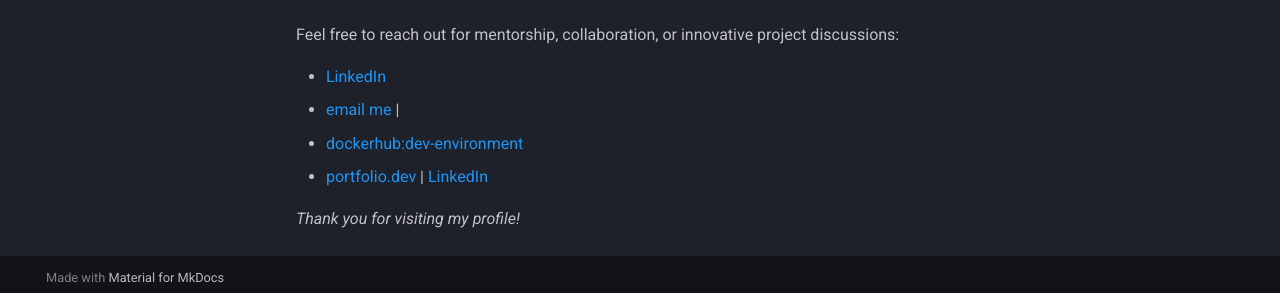
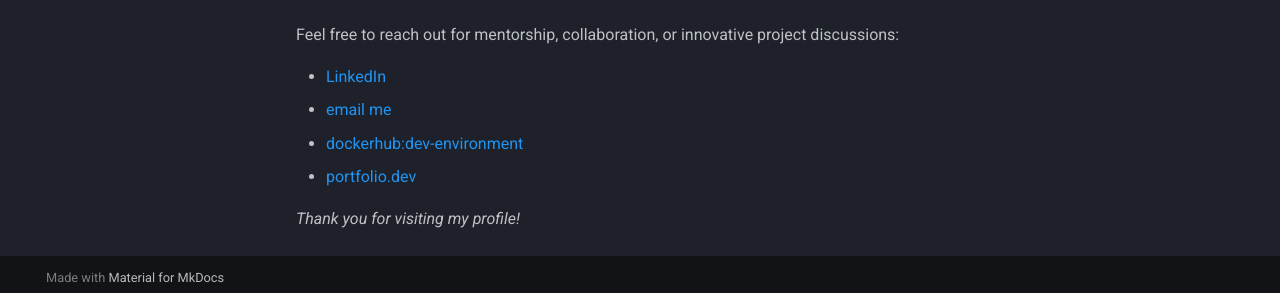
Before and after one commit to BrandenStudentDev/my-life-as-a-dev, an MkDocs documentation site: the page built from docs/index.md, in a window 1280 px wide and 900 px high, scrolled down 3124 px. Shown: the part 600-893 px from the top of the window. Built offline with MkDocs 1.6.1 and Material for MkDocs 9.7.7, drawn with Linux system fonts in a browser that asks for light colours; comment, search, counter and statistics services are not loaded.

Commit message:
remove dupe cta info

```diff
--- a/docs/index.md
+++ b/docs/index.md
@@ -131,9 +131,9 @@ flowchart TD
 Feel free to reach out for mentorship, collaboration, or innovative project discussions:
 
 - [LinkedIn](https://www.linkedin.com/in/bcalderonmorales-cmoe)
-- [email me](mailto:brandon.ceemoe@gmail.com) |
+- [email me](mailto:brandon.ceemoe@gmail.com)
 - [dockerhub:dev-environment](https://hub.docker.com/r/cmoe640/dev-environment)
-- [portfolio.dev](https://brandon-calderon-morales-portfolio.dev) | [LinkedIn](https://www.linkedin.com/in/bcalderonmorales-cmoe)
+- [portfolio.dev](https://brandon-calderon-morales-portfolio.dev)
 
 
 *Thank you for visiting my profile!*
```
